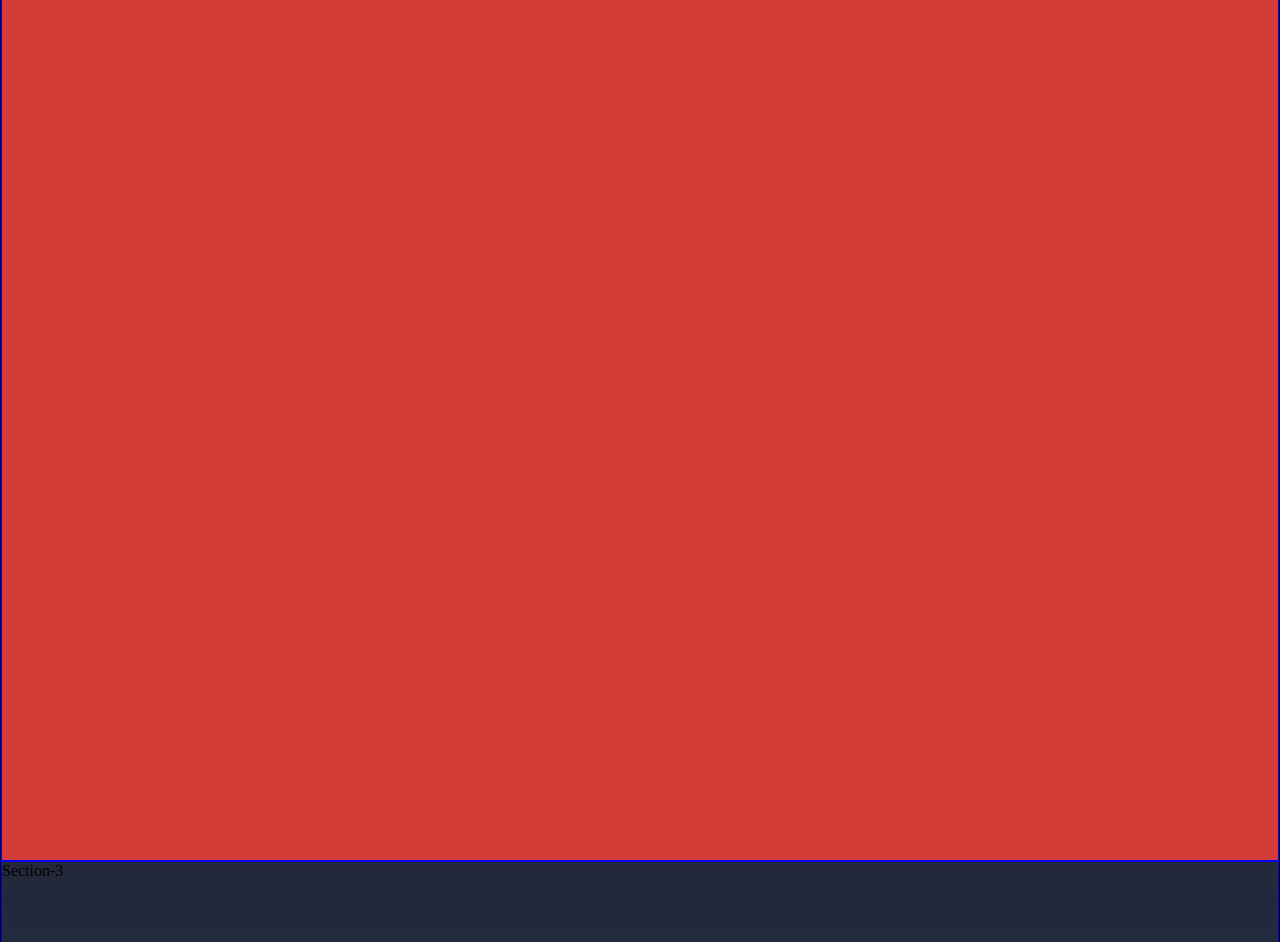
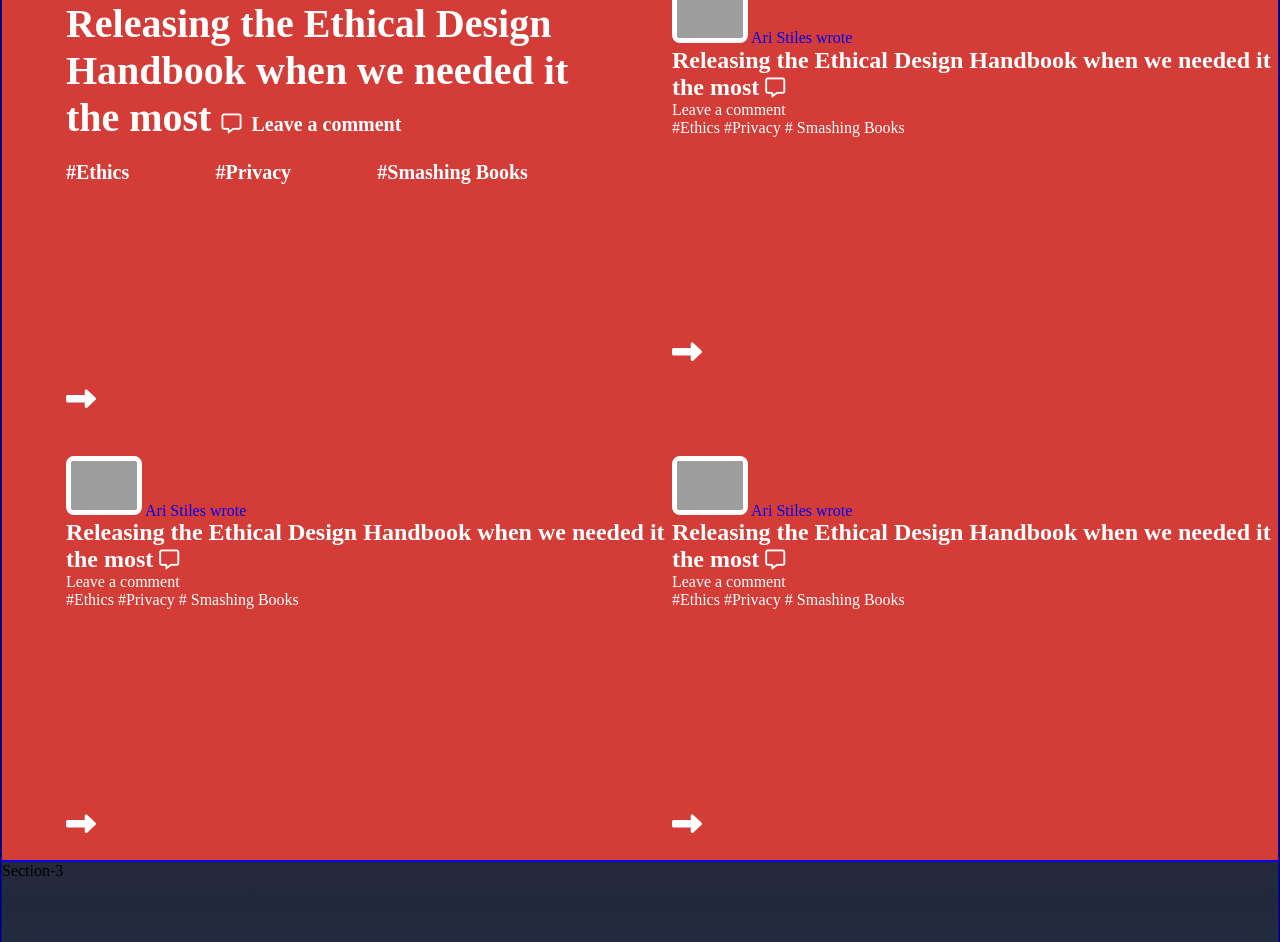
Before and after one commit to MFahadUmer/smashing-magazine, a plain HTML site: page index.html in a window 1280 px wide. Shown: the part 296-1238 px from the top of the page. Drawn offline with Linux system fonts and the light colour scheme; grey boxes are pictures that could not be loaded.

Commit message:
edited writer portion

```diff
--- a/css/style.css
+++ b/css/style.css
@@ -74,6 +74,59 @@
 
 .section-2 {
   background-color: #d33c37;
+  display: grid;
+  grid-template-columns: 1fr 1fr;
+  justify-content: center;
+  align-items: center;
+  padding-left: 5%;
+  color: white;
+}
+
+.content-1{
+  padding-right: 60px;
+
+}
+
+.writer-image{
+  display: flex;
+  align-items: center;
+}
+.content-image{
+  width: 76px;
+  border-radius: 8px;
+  border: 5px white solid;
+}
+
+.writer{
+  color: white;
+  font-size: 30px;
+  padding-left: 25px;
+}
+
+.writer-article{
+  font-size: 40px;
+}
+
+.fa-comment-alt{
+  font-size: 20px;
+}
+
+.comments{
+  font-size: 20px;
+}
+
+.writer-ethics{
+  display: flex;
+  justify-content: space-between;
+  margin-top: 20px;
+  font-size: 20px;
+  font-weight: bold;
+  width: 462px;
+}
+
+.fa-long-arrow-alt-right{
+  font-size: 30px;
+  margin-top: 200px;
 }
 
 .section-3 {
--- a/index.html
+++ b/index.html
@@ -1,12 +1,10 @@
 <!DOCTYPE html>
 <html lang="en">
+
 <head>
   <meta charset="UTF-8" />
   <meta name="viewport" content="width=device-width, initial-scale=1.0" />
-    <script
-      src="https://kit.fontawesome.com/87121b56c7.js"
-      crossorigin="anonymous"
-    ></script>
+  <script src="https://kit.fontawesome.com/87121b56c7.js" crossorigin="anonymous"></script>
   <link rel="stylesheet" href="css/style.css" />
   <title>Document</title>
 </head>
@@ -15,55 +13,43 @@
     <nav class="navbar">
       <div class="nav-item">
         <a href="#">
-            <img
-              class="logo"
+          <img class="logo"
             src="https://d33wubrfki0l68.cloudfront.net/81fa290218cedc39d32be7b1f1aba58a25829ebe/0a05f/images/logo--full.svg"
-              alt="#"
-            />
+            alt="#" />
         </a>
       </div>
       <a href="#" class="nav-item">
-          <img
-            class="nav-item__img"
+        <img class="nav-item__img"
           src="https://d33wubrfki0l68.cloudfront.net/2bc30327ebf529a249e825447d86f18546a1d6db/36b19/images/nav-icons/articles.svg"
-            alt="paper"
-          />
+          alt="paper" />
         <h2 class="nav-item__title">Article</h2>
         <p class="nav-item__tag">Design & development</p>
       </a>
       <a href="#" class="nav-item">
-          <img
-            class="nav-item__img"
+        <img class="nav-item__img"
           src="https://d33wubrfki0l68.cloudfront.net/9b4ab044835dfde9adcfb5433a36be21a66cee4c/5b489/images/nav-icons/books.svg"
-            alt="paper"
-          />
+          alt="paper" />
         <h2 class="nav-item__title">Books</h2>
         <p class="nav-item__tag">Physical & digital books</p>
       </a>
       <a href="#" class="nav-item">
-          <img
-            class="nav-item__img"
+        <img class="nav-item__img"
           src="https://d33wubrfki0l68.cloudfront.net/5831a43ae2230e30a035539e7c2b831561d2d2fd/86bab/images/nav-icons/events.svg"
-            alt="paper"
-          />
+          alt="paper" />
         <h2 class="nav-item__title">Events</h2>
         <p class="nav-item__tag">Conferences & workshops</p>
       </a>
       <a href="#" class="nav-item">
-          <img
-            class="nav-item__img"
+        <img class="nav-item__img"
           src="https://d33wubrfki0l68.cloudfront.net/0b5647613c9ac6cfb7358e2c12d2912daa78af4f/15c46/images/nav-icons/jobs.svg"
-            alt="paper"
-          />
+          alt="paper" />
         <h2 class="nav-item__title">Jobs</h2>
         <p class="nav-item__tag">Find work & employees</p>
       </a>
       <a href="#" class="nav-item">
-          <img
-            class="nav-item__img"
+        <img class="nav-item__img"
           src="https://d33wubrfki0l68.cloudfront.net/75778fbc97d23f2fca1610f78b2d7226b137fbfc/acdc3/images/nav-icons/membership.svg"
-            alt="paper"
-          />
+          alt="paper" />
         <h2 class="nav-item__title">Membership</h2>
         <p class="nav-item__tag">Webinars & early-birds</p>
       </a>
@@ -75,7 +61,57 @@
       </div>
     </nav>
   </section>
-    <section class="section-2">Section-2</section>
+  <section class="section-2">
+    <div class="content-1">
+      <div class="writer-image"><a href="#"><img
+            src="https://cloud.netlifyusercontent.com/assets/344dbf88-fdf9-42bb-adb4-46f01eedd629/a9592610-6183-4b0c-b63d-0c6e63e7e7e1/ari-stiles-200px.jpg"
+            class="content-image" alt="#" srcset=""></a>
+        <a class="writer" href="#">Ari Stiles wrote</a>
+      </div>
+      <h1 class="writer-article">Releasing the Ethical Design Handbook when we needed it the most <i
+          class="far fa-comment-alt"></i> <span class="comments">Leave a comment</span></h1>
+
+
+      <div class="writer-ethics">
+        <p>#Ethics</p>
+        <p>#Privacy</p>
+        <p>#Smashing Books</p>
+
+      </div>
+      <span><i class="fas fa-long-arrow-alt-right"></i></span>
+    </div>
+    <div class="content-2">
+      <a href="#"><img
+          src="https://cloud.netlifyusercontent.com/assets/344dbf88-fdf9-42bb-adb4-46f01eedd629/a9592610-6183-4b0c-b63d-0c6e63e7e7e1/ari-stiles-200px.jpg"
+          class="content-image" alt="#" srcset=""></a>
+      <a href="#">Ari Stiles wrote</a>
+      <h1>Releasing the Ethical Design Handbook when we needed it the most <i class="far fa-comment-alt"></i></h1>
+      <span>Leave a comment</span>
+      <p>#Ethics #Privacy # Smashing Books</p>
+      <span><i class="fas fa-long-arrow-alt-right"></i></span>
+    </div>
+    <div class="content-3">
+      <a href="#"><img
+          src="https://cloud.netlifyusercontent.com/assets/344dbf88-fdf9-42bb-adb4-46f01eedd629/a9592610-6183-4b0c-b63d-0c6e63e7e7e1/ari-stiles-200px.jpg"
+          class="content-image" alt="#" srcset=""></a>
+      <a href="#">Ari Stiles wrote</a>
+      <h1>Releasing the Ethical Design Handbook when we needed it the most <i class="far fa-comment-alt"></i></h1>
+      <span>Leave a comment</span>
+      <p>#Ethics #Privacy # Smashing Books</p>
+      <span><i class="fas fa-long-arrow-alt-right"></i></span>
+    </div>
+    <div class="content-4">
+      <a href="#"><img
+          src="https://cloud.netlifyusercontent.com/assets/344dbf88-fdf9-42bb-adb4-46f01eedd629/a9592610-6183-4b0c-b63d-0c6e63e7e7e1/ari-stiles-200px.jpg"
+          class="content-image" alt="#" srcset=""></a>
+      <a href="#">Ari Stiles wrote</a>
+      <h1>Releasing the Ethical Design Handbook when we needed it the most <i class="far fa-comment-alt"></i></h1>
+      <span>Leave a comment</span>
+      <p>#Ethics #Privacy # Smashing Books</p>
+      <span><i class="fas fa-long-arrow-alt-right"></i></span>
+    </div>
+
+  </section>
   <section class="section-3">Section-3</section>
   <section class="section-4">Section-4</section>
   <section class="section-5">Section-5</section>
@@ -86,4 +122,5 @@
 </main>
 
 <body></body>
+
 </html>
```
Lines whose indentation alone changed are shown as unchanged.
